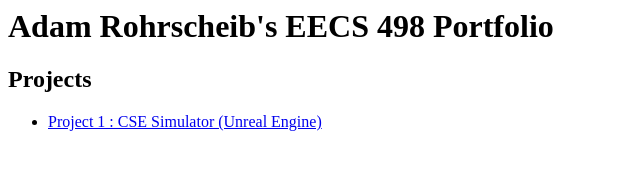
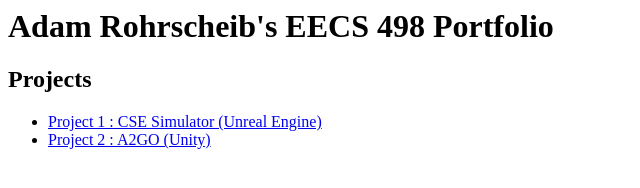
Before and after one commit to adamrohr/adamrohr.github.io, a plain HTML site: page index.html in a window 1280 px wide. Shown: the whole page, without its empty margins (0-640 px from the left). Drawn offline with Linux system fonts and the light colour scheme.

Commit message:
Added A2GO link

```diff
--- a/index.html
+++ b/index.html
@@ -8,6 +8,7 @@
 <!-- TODO: Organize and add links to your P1 builds and P1 video demontration. -->
 <ul>
 <li><a href="https://drive.google.com/file/d/10H-QnvHVZ09R818x1SKuQXqIieWYaEkK/view?usp=sharing">Project 1 : CSE Simulator (Unreal Engine)</a></li>
+<li><a href="https://drive.google.com/file/d/1OwyXCK90MSVGLHrBrzzft85pqih-36lx/view?usp=sharing">Project 2 : A2GO (Unity)</a></li>
 </ul>
 
 <!-- TIP: keep this file "index.html", and it will become the default landing page whenever someone navigates their browser to your domain. -->
```
